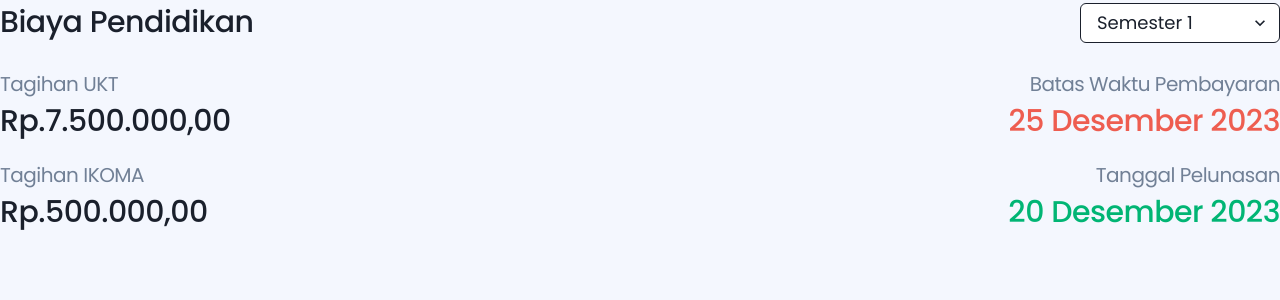
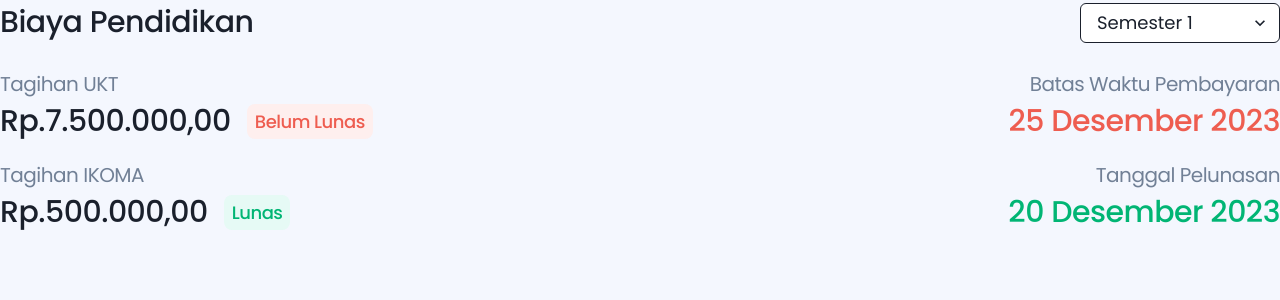
Before and after one commit to arkanaulia/myits-wali, a Next.js app: page /dashboard/biaya/components/BiayaData in a window 1280 px wide. Shown: the top 300 px of the page. Built offline with nearby package versions, Linux system fonts and the light colour scheme.

Commit message:
add label in biaya

```diff
--- a/src/pages/dashboard/biaya/components/BiayaData.tsx
+++ b/src/pages/dashboard/biaya/components/BiayaData.tsx
@@ -11,7 +11,7 @@ const biayaData = [
     status: "Belum Lunas",
     description: "25 Desember 2023",
     semester: "semester1",
-    keterangan: "Batas Waktu Pembayaran"
+    keterangan: "Batas Waktu Pembayaran",
   },
   {
     id: 2,
@@ -20,7 +20,7 @@ const biayaData = [
     status: "Lunas",
     description: "20 Desember 2023",
     semester: "semester1",
-    keterangan: "Tanggal Pelunasan"
+    keterangan: "Tanggal Pelunasan",
   },
   {
     id: 3,
@@ -29,7 +29,7 @@ const biayaData = [
     status: "Belum Lunas",
     description: "25 Desember 2023",
     semester: "semester2",
-    keterangan: "Batas Waktu Pembayaran"
+    keterangan: "Batas Waktu Pembayaran",
   },
   // ...
 ];
@@ -105,7 +105,7 @@ const PresensiComponent = () => {
             direction={{ base: "column", md: "row" }}
             alignItems={{ base: "left", md: "center" }}
             w="full"
-              mt='4'
+            mt="4"
           >
             <Flex alignItems="center" gap="6">
               <Box>
@@ -116,13 +116,25 @@ const PresensiComponent = () => {
                 >
                   {biaya.tagihan}
                 </Text>
-                  <Text
-                    fontSize={{ base: "2xl", md: "3xl" }}
-
-                    fontWeight="500"
-                  >
+                <Flex gap={{ base:'1',md:'4' }} alignItems={{ base:'left',md:'center' }} direction={{ base:'column', md:'row' }}>
+                  <Text fontSize={{ base: "2xl", md: "3xl" }} fontWeight="500">
                     {biaya.value}
                   </Text>
+                  <Text
+                  // display={biaya.status == "Lunas" ? "none" : "block"}
+                    px="2"
+                    py='1'
+                    h='max-content'
+                    bgColor={biaya.status == "Lunas" ? "green.100" : "red.100"}
+                    fontSize={{ base: "md", md: "lg" }}
+                    color={biaya.status == "Lunas" ? "green.500" : "red.500"}
+                    fontWeight="500"
+                    rounded='lg'
+                    w='max-content'
+                  >
+                    {biaya.status}
+                  </Text>
+                </Flex>
               </Box>
             </Flex>
             <Flex direction="column" alignItems={{ md: "end" }}>
@@ -133,7 +145,11 @@ const PresensiComponent = () => {
               >
                 {biaya.keterangan}
               </Text>
-                <Text fontSize={{ base: "2xl", md: "3xl" }} color={biaya.status == 'Lunas' ? "green.500" : "red.500"} fontWeight="500">
+              <Text
+                fontSize={{ base: "2xl", md: "3xl" }}
+                color={biaya.status == "Lunas" ? "green.500" : "red.500"}
+                fontWeight="500"
+              >
                 {biaya.description}
               </Text>
             </Flex>
@@ -143,7 +159,6 @@ const PresensiComponent = () => {
               my="2"
               borderColor="gray.400"
             />
-
           </Flex>
         </Box>
       ))}
```
Lines whose indentation alone changed are shown as unchanged.
